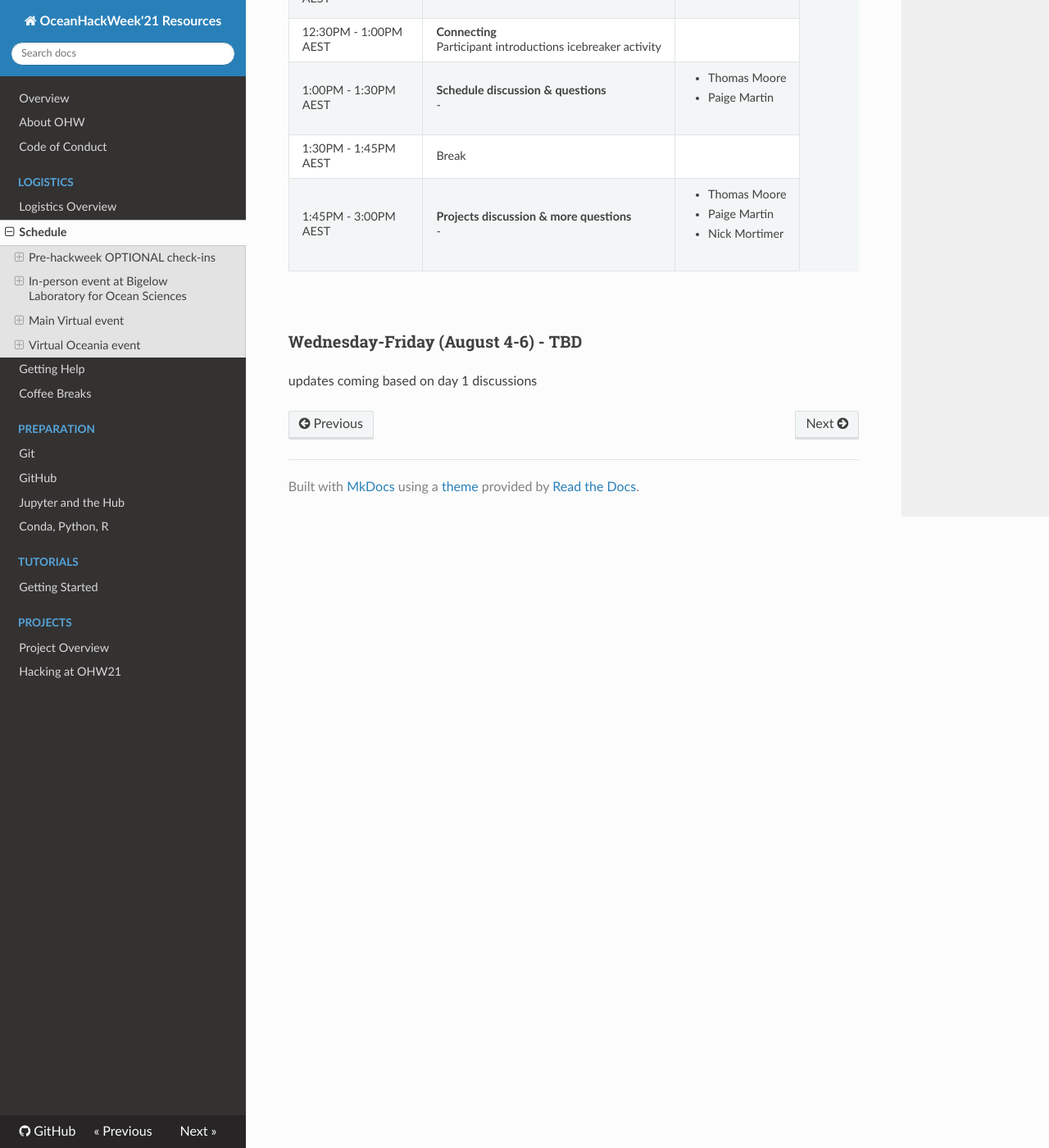
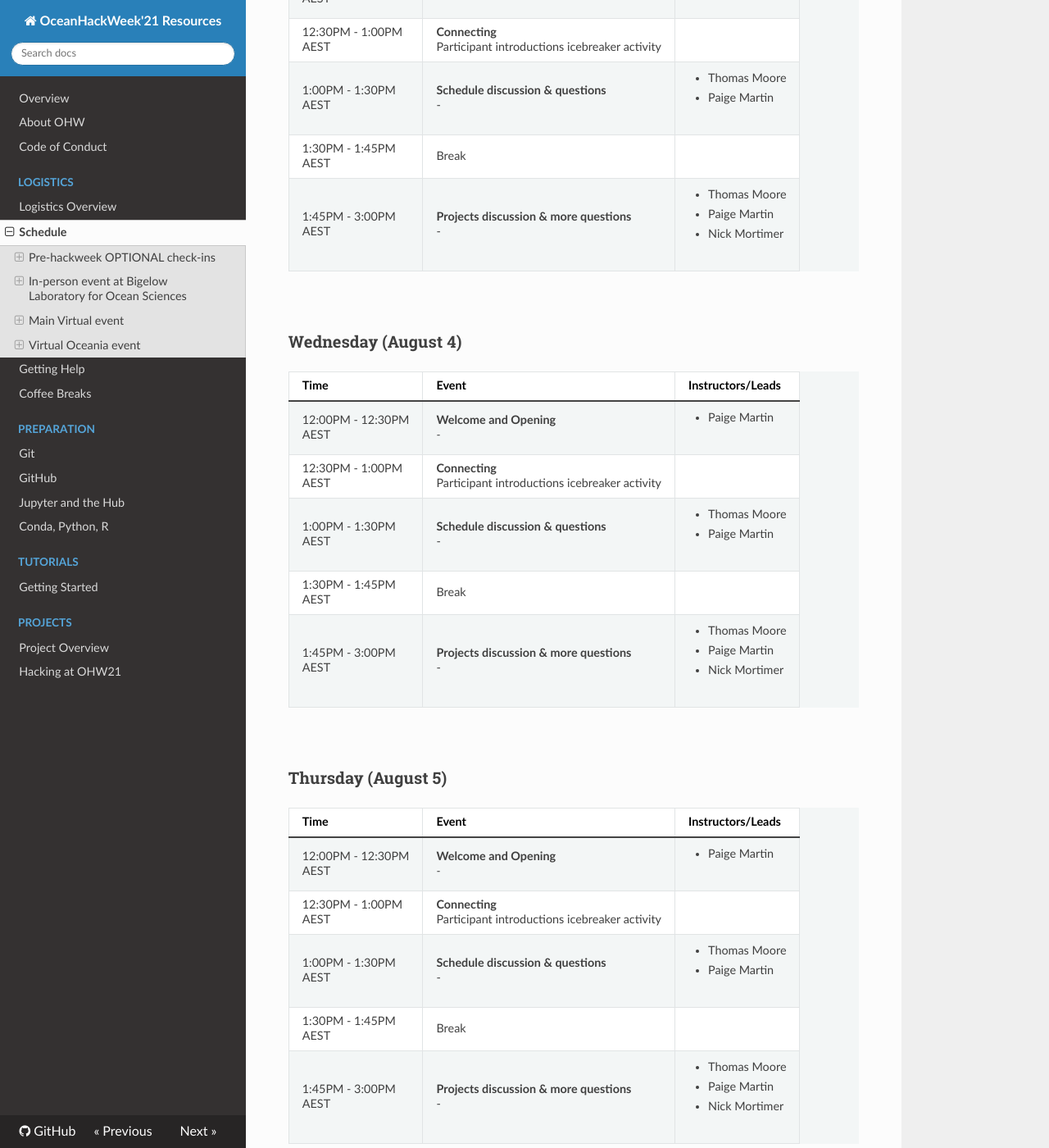
Before and after one commit to oceanhackweek/ohw-resources, an MkDocs documentation site: the page built from docs/schedule.md, in a window 1280 px wide and 1400 px high, scrolled down 5749 px. Shown: the whole window at 82% size. Built offline with MkDocs 1.6.1, drawn with Linux system fonts in a browser that asks for light colours; nearby versions of some CDN libraries; some of the changed text lies outside the part shown.

Commit message:
start 2nd schedule update

```diff
--- a/docs/schedule.md
+++ b/docs/schedule.md
@@ -647,5 +647,216 @@ More detailed schedules are to come.
 
 <br>
 
-### Wednesday-Friday (August 4-6) - TBD
-updates coming based on day 1 discussions
+
+### Wednesday (August 4)
+
+<table class ="defTable">
+  <thead>
+    <tr>
+      <th>Time</th>
+      <th>Event</th>
+      <th>Instructors/Leads</th>
+    </tr>
+  </thead>
+  <tbody>
+    <tr>
+      <td>12:00PM - 12:30PM<br>AEST</td>
+      <td>
+        <strong>Welcome and Opening</strong>
+        <br>
+        <em>-</em>
+      </td>
+      <td>
+        <ul>
+          <li>Paige Martin</li>
+        </ul>
+      </td>
+    </tr>
+    <tr>
+      <td>12:30PM - 1:00PM<br>AEST</td>
+      <td>
+        <strong>Connecting</strong>
+        <br>Participant introductions icebreaker activity
+      </td>
+      <td> </td>
+    </tr>
+    <tr>
+      <td>1:00PM - 1:30PM<br>AEST</td>
+      <td>
+        <strong>Schedule discussion & questions</strong>
+        <br>
+        -
+      </td>
+      <td>
+      <ul>
+      <li>Thomas Moore</li>
+      <li>Paige Martin</li>
+      </ul>
+      </td>
+    </tr>
+    <tr>
+      <td>1:30PM - 1:45PM<br>AEST</td>
+      <td>Break</td>
+      <td> </td>
+    </tr>
+    <tr>
+      <td>1:45PM - 3:00PM<br>AEST</td>
+      <td>
+        <strong>Projects discussion & more questions</strong>
+        <br>
+        -
+      </td>
+      <td>
+        <ul>
+        <li>Thomas Moore</li>
+        <li>Paige Martin</li>
+        <li>Nick Mortimer</li>
+        </ul>
+      </td>
+    </tr>
+  </tbody>
+</table>
+
+<br>
+
+### Thursday (August 5)
+
+<table class ="defTable">
+  <thead>
+    <tr>
+      <th>Time</th>
+      <th>Event</th>
+      <th>Instructors/Leads</th>
+    </tr>
+  </thead>
+  <tbody>
+    <tr>
+      <td>12:00PM - 12:30PM<br>AEST</td>
+      <td>
+        <strong>Welcome and Opening</strong>
+        <br>
+        <em>-</em>
+      </td>
+      <td>
+        <ul>
+          <li>Paige Martin</li>
+        </ul>
+      </td>
+    </tr>
+    <tr>
+      <td>12:30PM - 1:00PM<br>AEST</td>
+      <td>
+        <strong>Connecting</strong>
+        <br>Participant introductions icebreaker activity
+      </td>
+      <td> </td>
+    </tr>
+    <tr>
+      <td>1:00PM - 1:30PM<br>AEST</td>
+      <td>
+        <strong>Schedule discussion & questions</strong>
+        <br>
+        -
+      </td>
+      <td>
+      <ul>
+      <li>Thomas Moore</li>
+      <li>Paige Martin</li>
+      </ul>
+      </td>
+    </tr>
+    <tr>
+      <td>1:30PM - 1:45PM<br>AEST</td>
+      <td>Break</td>
+      <td> </td>
+    </tr>
+    <tr>
+      <td>1:45PM - 3:00PM<br>AEST</td>
+      <td>
+        <strong>Projects discussion & more questions</strong>
+        <br>
+        -
+      </td>
+      <td>
+        <ul>
+        <li>Thomas Moore</li>
+        <li>Paige Martin</li>
+        <li>Nick Mortimer</li>
+        </ul>
+      </td>
+    </tr>
+  </tbody>
+</table>
+
+<br>
+
+### Friday (August 6)
+
+<table class ="defTable">
+  <thead>
+    <tr>
+      <th>Time</th>
+      <th>Event</th>
+      <th>Instructors/Leads</th>
+    </tr>
+  </thead>
+  <tbody>
+    <tr>
+      <td>12:00PM - 12:30PM<br>AEST</td>
+      <td>
+        <strong>Welcome and Opening</strong>
+        <br>
+        <em>-</em>
+      </td>
+      <td>
+        <ul>
+          <li>Paige Martin</li>
+        </ul>
+      </td>
+    </tr>
+    <tr>
+      <td>12:30PM - 1:00PM<br>AEST</td>
+      <td>
+        <strong>Connecting</strong>
+        <br>Participant introductions icebreaker activity
+      </td>
+      <td> </td>
+    </tr>
+    <tr>
+      <td>1:00PM - 1:30PM<br>AEST</td>
+      <td>
+        <strong>Schedule discussion & questions</strong>
+        <br>
+        -
+      </td>
+      <td>
+      <ul>
+      <li>Thomas Moore</li>
+      <li>Paige Martin</li>
+      </ul>
+      </td>
+    </tr>
+    <tr>
+      <td>1:30PM - 1:45PM<br>AEST</td>
+      <td>Break</td>
+      <td> </td>
+    </tr>
+    <tr>
+      <td>1:45PM - 3:00PM<br>AEST</td>
+      <td>
+        <strong>Projects discussion & more questions</strong>
+        <br>
+        -
+      </td>
+      <td>
+        <ul>
+        <li>Thomas Moore</li>
+        <li>Paige Martin</li>
+        <li>Nick Mortimer</li>
+        </ul>
+      </td>
+    </tr>
+  </tbody>
+</table>
+
+<br>
```
